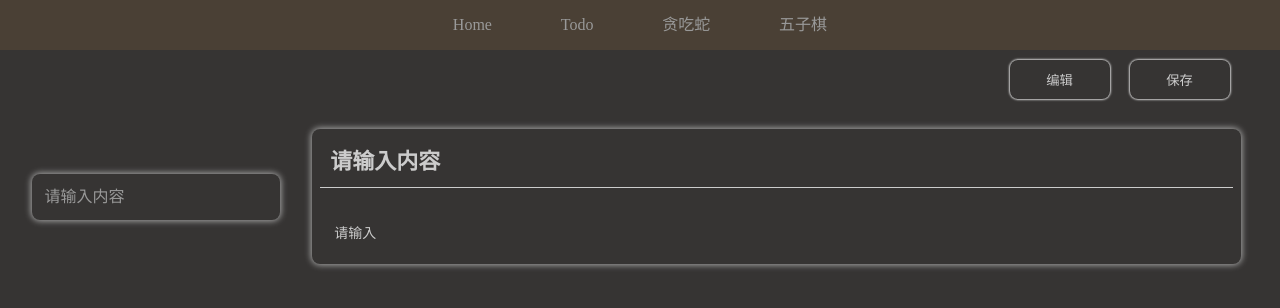
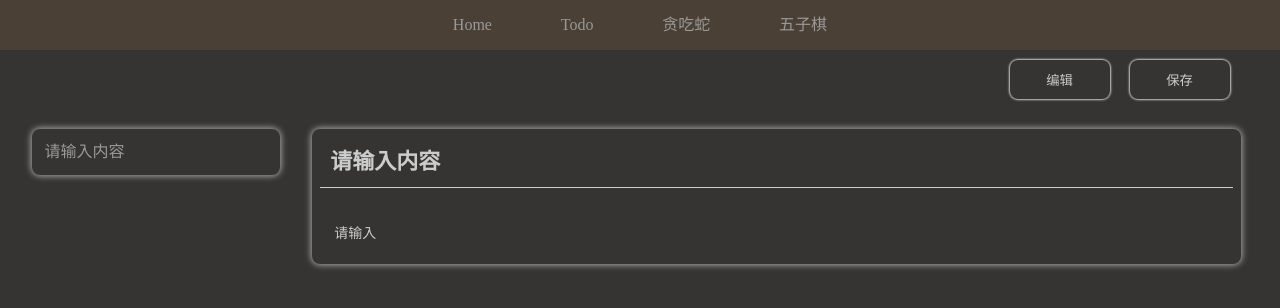
Before and after one commit to gssggssg/projects, a React (Create React App) app: page /todo in a window 1280 px wide. Shown: the top 308 px of the page. Built offline with nearby package versions, Linux system fonts and the light colour scheme.

Commit message:
style-To change the class

```diff
--- a/src/pages/Todo/index.tsx
+++ b/src/pages/Todo/index.tsx
@@ -18,7 +18,7 @@ const Todo = (props: Props): JSX.Element => {
     <div className="blackBg">
       <Buttons />
       <div className="todobg">
-        <Card className='Card' width="20%" style={{ minWidth: "200px" }}>
+        <Card className='Card leftCard' width="20%">
           <ItemList />
         </Card>
         <div style={{ width: "78%" }}>
```
